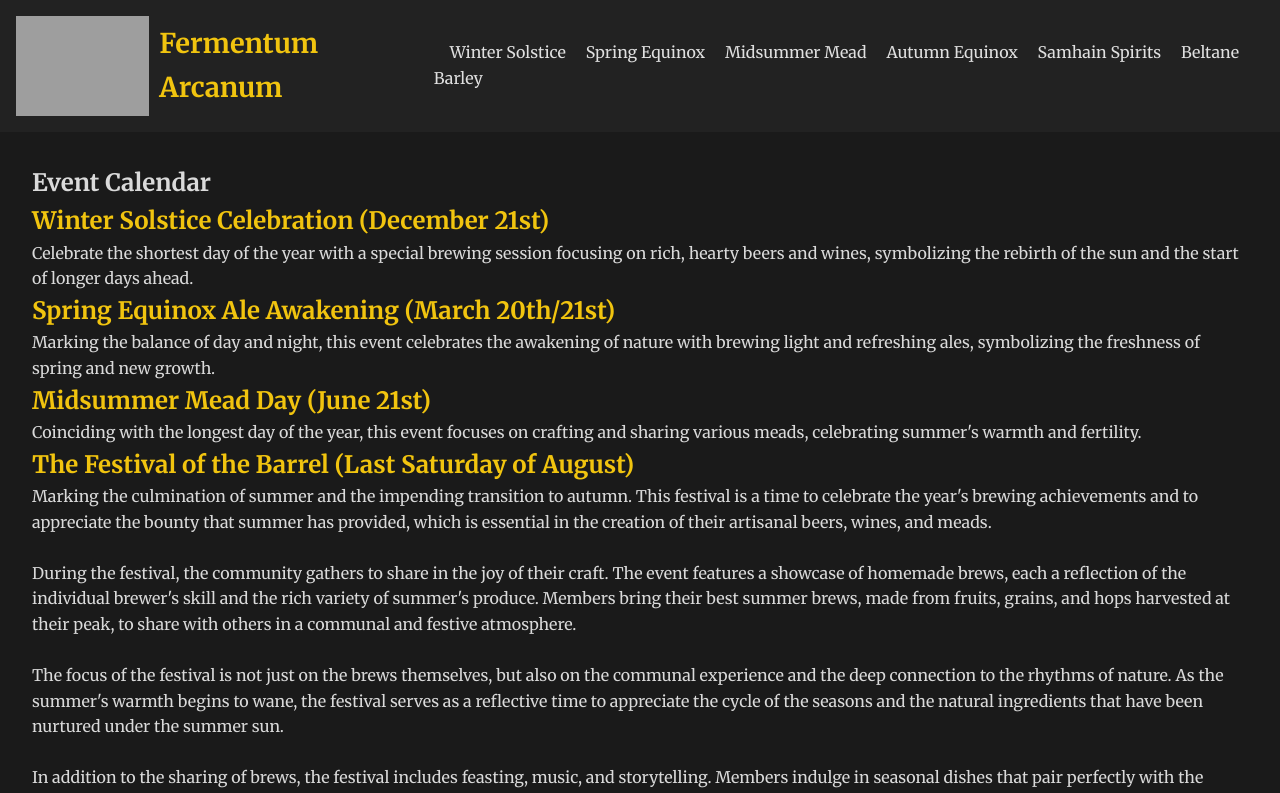
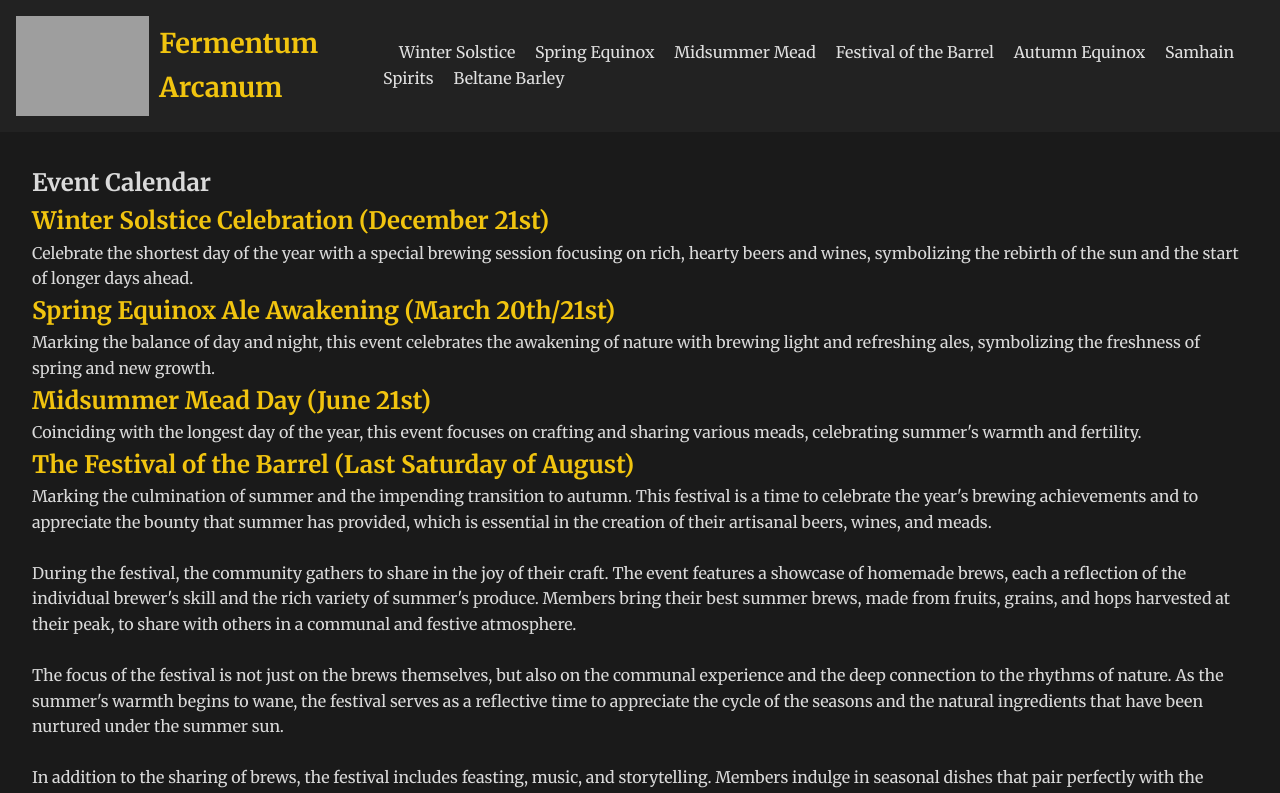
Before and after one commit to benjaminarthurt/Fermentum-Arcanum, a plain HTML site: page calendar.html in a window 1280 px wide. Shown: the top 793 px of the page. Drawn offline with Linux system fonts and the light colour scheme; grey boxes are pictures that could not be loaded.

Commit message:
Fix calendar menu

```diff
--- a/calendar.html
+++ b/calendar.html
@@ -15,6 +15,7 @@
                 <a href="#winter-solstice">Winter Solstice</a>
                 <a href="#spring-equinox">Spring Equinox</a>
                 <a href="#midsummer-mead">Midsummer Mead</a>
+				<a href="#festival-barrel">Festival of the Barrel</a>
                 <a href="#autumn-equinox">Autumn Equinox</a>
                 <a href="#samhain-spirits">Samhain Spirits</a>
                 <a href="#beltane-barley">Beltane Barley</a>
```
